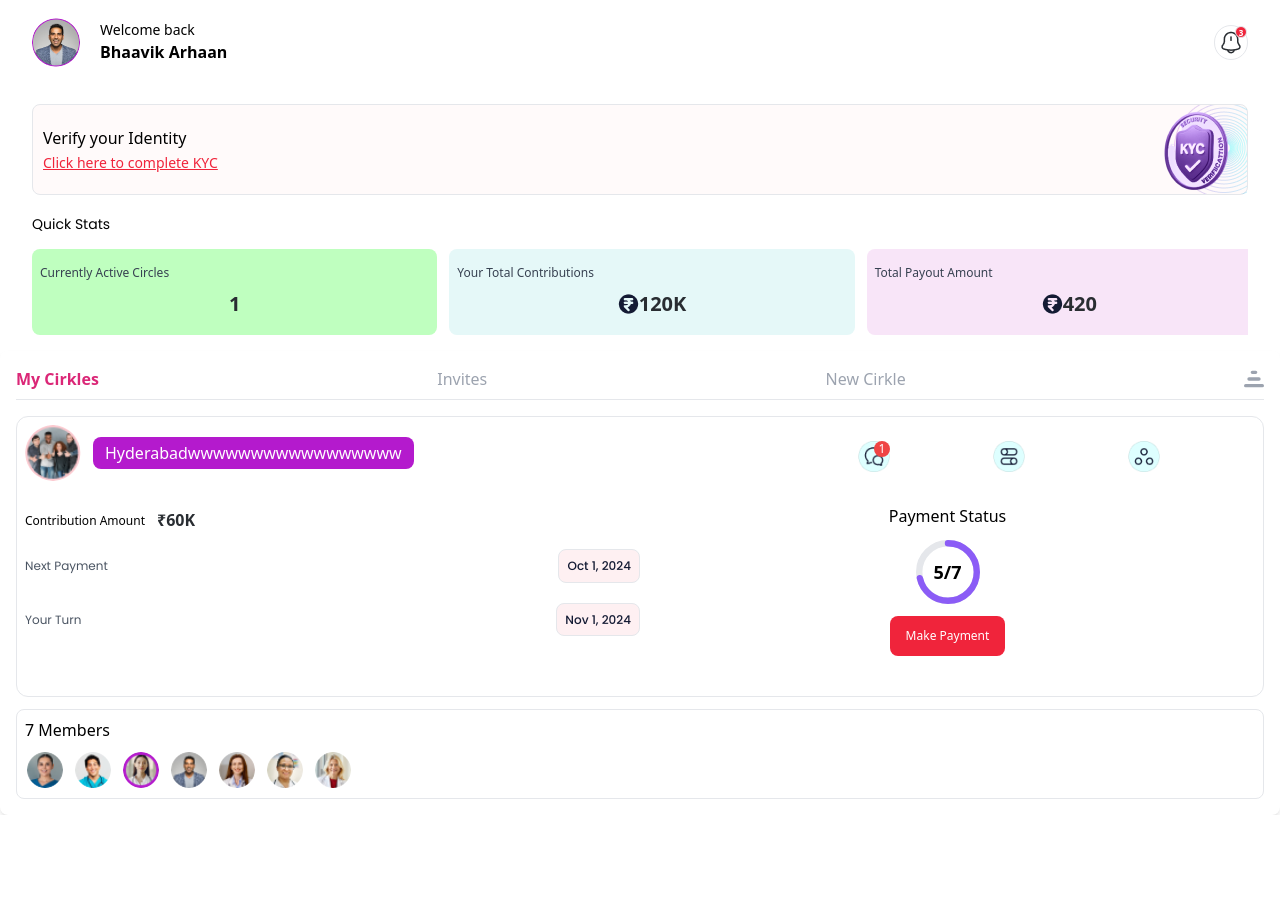
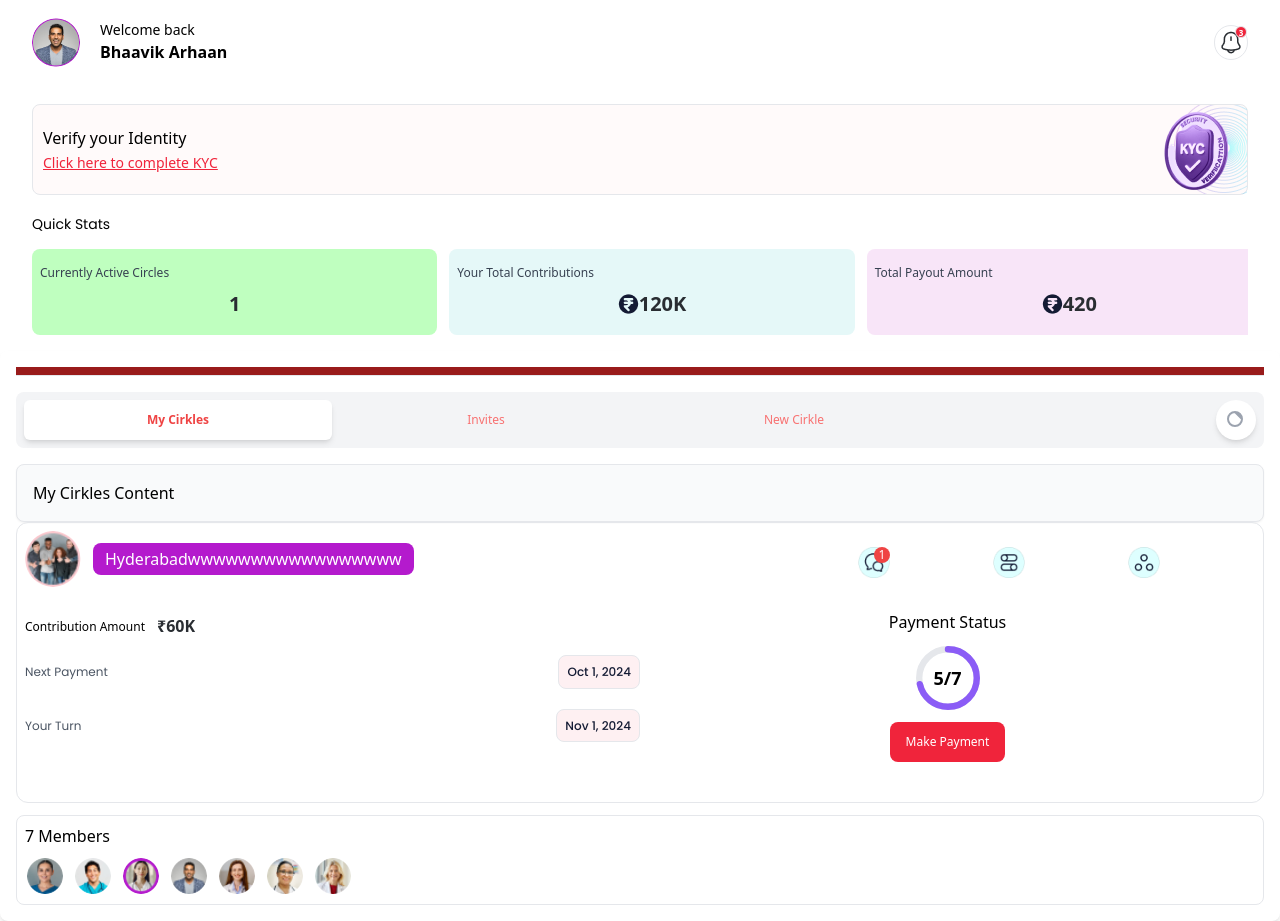
Before and after one commit to Ochaworldwide/fundcirkle, a React (Vite) app: page /home in a window 1280 px wide. Before the commit the page ends 815 px from the top, so only its background shows below. Built offline with nearby package versions, Linux system fonts and the light colour scheme; a web font is replaced by a local one.

Commit message:
started the  home page

```diff
--- a/src/Component/Cirkles/CircularProgress.jsx
+++ b/src/Component/Cirkles/CircularProgress.jsx
@@ -1,56 +1,3 @@
-// import React from "react";
-
-// const CircularProgress = ({ contribution }) => {
-//   const radius = 18; // Radius of the circle
-//   const circumference = 2 * Math.PI * radius; // Circumference of the circle
-//   const progress =
-//     (contribution.paymentStatus.completed / contribution.paymentStatus.total) *
-//     100; // Calculate progress as a percentage
-//   const strokeDashoffset = circumference - (progress / 100) * circumference;
-
-//   return (
-//     <div className="relative w-16 h-16 flex items-center justify-center mx-auto mb-1">
-//       <svg className="w-full h-full transform -rotate-90" viewBox="0 0 40 40">
-//         {/* Background circle */}
-//         <circle
-//           cx="20"
-//           cy="20"
-//           r={radius}
-//           fill="none"
-//           stroke="#e5e7eb" // Light gray color
-//           strokeWidth="4"
-//         />
-
-//         {/* Foreground circle to show progress */}
-//         <circle
-//           cx="20"
-//           cy="20"
-//           r={radius}
-//           fill="none"
-//           stroke="#8b5cf6" // Purple color for progress
-//           strokeWidth="4"
-//           strokeDasharray={circumference}
-//           strokeDashoffset={strokeDashoffset}
-//           strokeLinecap="round" // Rounded edges for smoother look
-//           style={{
-//             transition: "stroke-dashoffset 0.35s", // Smooth animation
-//           }}
-//         />
-//       </svg>
-
-//       {/* Text in the center */}
-//       <div className="absolute inset-0 flex items-center justify-center text-lg font-semibold">
-//         {contribution.paymentStatus.completed}/
-//         {contribution.paymentStatus.total}
-//       </div>
-//     </div>
-//   );
-// };
-
-// export default CircularProgress;
-
-
-
 import React from "react";
 import { motion } from "framer-motion";
 
@@ -90,7 +37,7 @@ const CircularProgress = ({ contribution }) => {
             strokeDashoffset: targetStrokeDashoffset, // Animate to target offset
           }}
           transition={{
-            duration: 1, // Adjust duration to control speed of animation
+            duration: 2, // Adjust duration to control speed of animation
             ease: "easeInOut",
           }}
           strokeLinecap="round" // Rounded edges for smoother look
--- a/src/Component/Cirkles/CirkleCard.jsx
+++ b/src/Component/Cirkles/CirkleCard.jsx
@@ -1,6 +1,7 @@
-import React from "react";
+import React, { useState } from "react";
 import { motion } from "framer-motion";
 import CircularProgress from "./CircularProgress";
+
 const CirkleCard = ({ tabs, header,  dates, members }) => {
   // Contribution & Payment Info
   const contribution = {
@@ -13,6 +14,23 @@ const CirkleCard = ({ tabs, header,  dates, members }) => {
   };
 
 
+
+  const [activeTab, setActiveTab] = useState("myCirkles");
+
+  const renderContent = () => {
+    switch (activeTab) {
+      case "myCirkles":
+        return <div>My Cirkles Content</div>;
+      case "invites":
+        return <div>Invites Content</div>;
+      case "newCirkle":
+        return <div>New Cirkle Content</div>;
+      default:
+        return null;
+    }
+  };
+
+
   return (
     <motion.div
       className="p-4  mx-auto bg-white rounded-lg shadow-md"
@@ -21,12 +39,12 @@ const CirkleCard = ({ tabs, header,  dates, members }) => {
       transition={{ duration: 0.8, ease: "easeOut" }}
     >
       {/* Header with tabs */}
-      <div className="flex justify-between mb-4 border-b border-gray-200 pb-2">
-        {tabs.map((tab, index) => (
+      <div className="flex justify-between mb-4 border-b border-gray-200 pb-2 bg-red-800 w-[100%]">
+        {/* {tabs.map((tab, index) => (
           <button
             key={index}
             className={`${
-              tab.isActive ? "text-pink-600 font-semibold" : "text-gray-400"
+              tab.isActive ? "text-pink-600 font-semibold" : "text-gray-400","bg-orange-700"
             }`}
           >
             {tab.name}
@@ -36,11 +54,65 @@ const CirkleCard = ({ tabs, header,  dates, members }) => {
           <svg className="w-5 h-5" fill="currentColor" viewBox="0 0 24 24">
             <path d="M10 2a2 2 0 100 4h4a2 2 0 100-4h-4zM6 10a2 2 0 100 4h12a2 2 0 100-4H6zM2 18a2 2 0 100 4h20a2 2 0 100-4H2z" />
           </svg>
+        </button> */}
+      </div>
+
+      <div className="flex  bg-gray-100 rounded-lg p-2 mb-4 w-[100%]">
+        <button
+          className={` py-2 rounded-md text-xs w-[25%] ${
+            activeTab === "myCirkles"
+              ? "bg-white text-red-500 font-semibold shadow-md"
+              : "text-red-400"
+          }`}
+          onClick={() => setActiveTab("myCirkles")}
+        >
+          My Cirkles
+        </button>
+        <button
+          className={` py-2 rounded-md text-xs w-[25%] ${
+            activeTab === "invites"
+              ? "bg-white text-red-500 font-semibold shadow-md"
+              : "text-red-400"
+          }`}
+          onClick={() => setActiveTab("invites")}
+        >
+          Invites
+        </button>
+        <button
+          className={`py-2 rounded-md text-xs w-[25%] ${
+            activeTab === "newCirkle"
+              ? "bg-white text-red-500 font-semibold shadow-md"
+              : "text-red-400"
+          }`}
+          onClick={() => setActiveTab("newCirkle")}
+        >
+          New Cirkle
+        </button>
+        {/* Search Icon */}
+        <button className="ml-auto p-2 rounded-full bg-white shadow-md">
+          <svg
+            xmlns="http://www.w3.org/2000/svg"
+            className="h-6 w-6 text-gray-400"
+            fill="none"
+            viewBox="0 0 24 24"
+            stroke="currentColor"
+          >
+            <path
+              strokeLinecap="round"
+              strokeLinejoin="round"
+              strokeWidth="2"
+              d="M11 4a7 7 0 100 14 7 7 0 000-14zm0 0l7 7"
+            />
+          </svg>
         </button>
       </div>
 
+      {/* Content Area */}
+      <div className="p-4 bg-gray-50 border rounded-lg shadow-sm">
+        {renderContent()}
+      </div>
+
       {/* Main content */}
-
       <div className="p-2 border-[1px] rounded-[12px] flex">
         {/* Left side */}
         <div className=" w-[50%] mb-4 h-fit ">
--- /dev/null
+++ b/src/Component/Cirkles/MyCirkles.jsx
@@ -0,0 +1,94 @@
+import React, { useState } from "react";
+import { motion } from "framer-motion";
+import CircularProgress from "./CircularProgress";
+
+const contribution = {
+  amount: "60K",
+  currencySymbol: "₹",
+  paymentStatus: {
+    completed: 5,
+    total: 7,
+  },
+};
+
+function MyCirkles() {
+  return (
+    <div>
+      <div className="p-2 border-[1px] rounded-[12px] flex">
+        {/* Left side */}
+        <div className=" w-[50%] mb-4 h-fit ">
+          {/* Header with title */}
+          <div className="flex items-center w-[100%] mb-8">
+            <img
+              src={header.groupImage}
+              alt="Group"
+              className="w-14 h-14 rounded-full"
+            />
+            <span className="ml-3 bg-[#B41ACD] text-white px-3 py-1 tetx-[14px] rounded-[8px] text-ellipsis overflow-hidden ">
+              {header.groupName}
+            </span>
+          </div>
+
+          {/* Contribution  */}
+          <div className="mb-5 leading-[15.75px] flex">
+            <h1 className=" text-xs leading-[15.75px] font-[400]text-wrap overflow-hidden text-black">
+              Contribution Amount
+            </h1>
+            <p className="text-xs] font-bold text-[#292D32] flex px-3">
+              {contribution.currencySymbol}
+              {contribution.amount}
+            </p>
+          </div>
+          {/* Next Payment Dates */}
+          <div className="flex justify-between flex-col">
+            <div className="mb-5 flex text-xs leading-[15.75px] font-[400] poppins items-center">
+              <p className="text-gray-600 ">Next Payment</p>
+              <p className="font-medium bg-[#FEF0F2] ml-auto p-2 border rounded-[8px] text-[#141B34]">
+                {dates.nextPayment}
+              </p>
+            </div>
+            <div className="flex text-xs leading-[15.75px] font-[400] poppins items-center">
+              <p className="text-gray-600">Your Turn</p>
+              <p className="font-medium bg-[#FEF0F2] ml-auto p-2  border rounded-[8px] text-[#141B34]">
+                {dates.yourTurn}
+              </p>
+            </div>
+          </div>
+        </div>
+
+        {/* right side */}
+
+        <div className="mb-4 h-fit w-[50%] flex flex-col items-center">
+          {/*icons */}
+          <div className="flex space-x-2 text-gray-600 w-[80%] justify-evenly ml-auto mt-4 mb-8">
+            {header.notifications.map((notification, index) => (
+              <button key={index} className="relative">
+                <img src={notification.icon} alt="" srcset="" className="w-8" />
+                {notification.count && (
+                  <span className="absolute top-0 right-0 bg-red-500 text-white text-xs rounded-full w-4 h-4 flex items-center justify-center">
+                    {notification.count}
+                  </span>
+                )}
+              </button>
+            ))}
+          </div>
+
+          {/* Payment Info */}
+          <div className="flex justify-between items-center mb-4  ">
+            <div className="text-center">
+              <p className="text-black mb-3">Payment Status</p>
+
+              <CircularProgress contribution={contribution} />
+
+              <button className="mt-2 bg-[#F0243B] text-white px-4 py-3 rounded-[8px] text-xs leading-[15.75px]">
+                Make Payment
+              </button>
+            </div>
+          </div>
+        </div>
+      </div>
+    </div>
+  );
+}
+
+export default MyCirkles;
--- a/src/Pages/Authentication/Authentication.jsx
+++ b/src/Pages/Authentication/Authentication.jsx
@@ -2,6 +2,7 @@ import React, { useState, useRef } from "react";
 import NavBar from "../Sign up/NavBar";
 import Button from "../../Component/Botton/Button";
 import { Link } from "react-router-dom";
+import { motion } from "framer-motion";
 
 const Authentication = () => {
   const [otp, setOtp] = useState(Array(6).fill(""));
@@ -53,7 +54,12 @@ const Authentication = () => {
   return (
     <div>
       <NavBar backLink="/residence" />
-      <div className="w-[90%] mx-auto flex flex-col items-center">
+      <motion.div
+        className="w-[90%] mx-auto flex flex-col items-center"
+        initial={{ opacity: 0, y: 20 }}
+        animate={{ opacity: 1, y: 0 }}
+        transition={{ duration: 0.8, ease: "easeOut" }}
+      >
         <h1 className="font-bold text-2xl mb-5 poppins ">OTP Authentication</h1>
         <p>An Authentication code has been sent to the mobile number below</p>
         <p className="text-center my-10 font-bold text-xl tracking-widest">
@@ -98,7 +104,7 @@ const Authentication = () => {
             marginTop="mt-10"
           />
         </Link>
-      </div>
+      </motion.div>
     </div>
   );
 };
--- a/src/Pages/Home/Home.jsx
+++ b/src/Pages/Home/Home.jsx
@@ -90,7 +90,6 @@ function Home() {
       <CirkleCard
         tabs={tabsData}
         header={headerData}
-        // contribution={contributionData}
         dates={paymentDates}
         members={membersData}
       />
--- a/src/Pages/Residence/Residence.jsx
+++ b/src/Pages/Residence/Residence.jsx
@@ -36,9 +36,12 @@ function Residence() {
     <div>
       <NavBar backLink="/sign-up" />
 
-      <div className="w-[90%] mx-auto">
-
-
+      <motion.div
+        className="w-[90%] mx-auto"
+        initial={{ opacity: 0, y: 20 }}
+        animate={{ opacity: 1, y: 0 }}
+        transition={{ duration: 0.8, ease: "easeOut" }}
+      >
         <motion.h1
           className="font-bold text-2xl mb-5 poppins"
           initial={{ opacity: 0, y: 20 }}
@@ -98,7 +101,7 @@ function Residence() {
             />
           </Link>
         </form> */}
-      </div>
+      </motion.div>
     </div>
   );
 }
```
